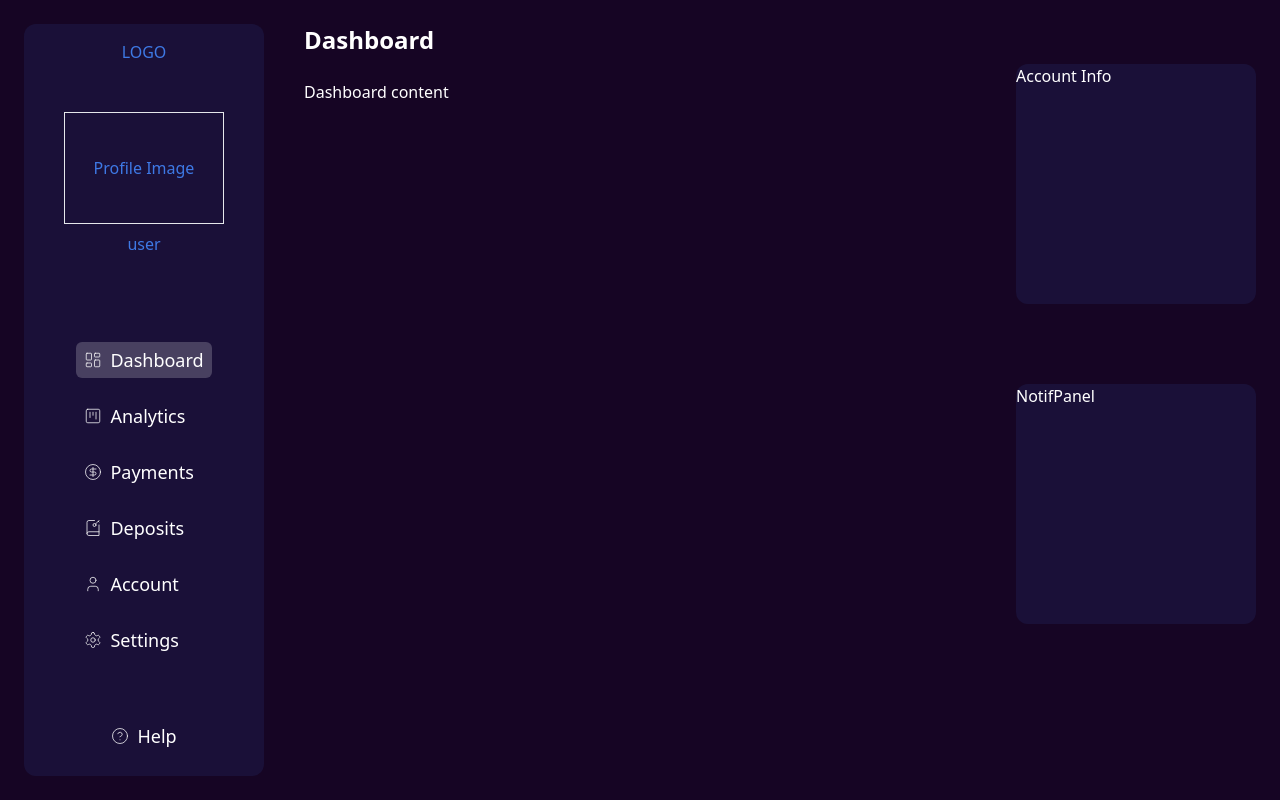
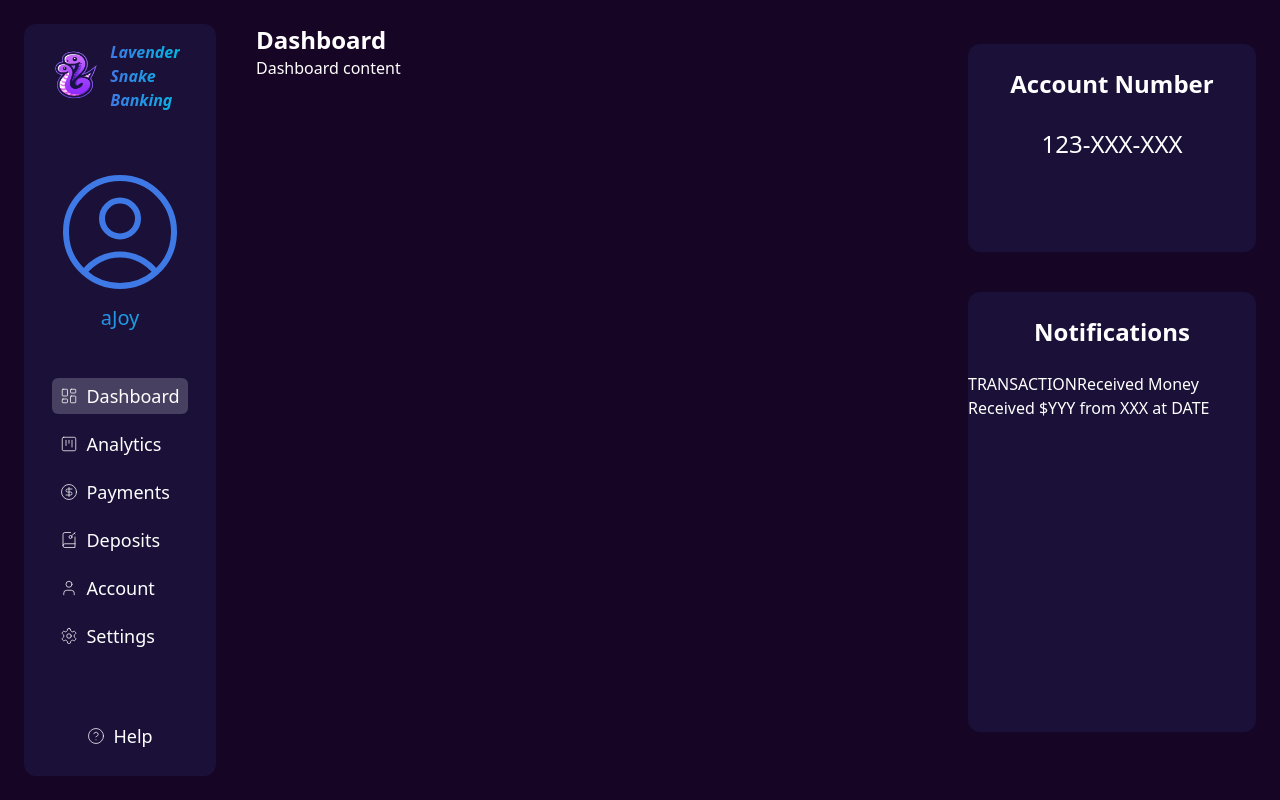
Before and after one commit to Hack-Weekly/lavender-snake-banking, a React (Vite) app in the folder frontend/: page /dashboard in a window 1280 px wide. Built offline with nearby package versions, Linux system fonts and the light colour scheme.

Commit message:
Worked on Right Panels, added in a Logo, added profile picture, added notifications. Added Account Numbers

```diff
--- a/frontend/src/components/dashboard-layout-components/AccountInfo.jsx
+++ b/frontend/src/components/dashboard-layout-components/AccountInfo.jsx
@@ -1,8 +1,14 @@
 
-const AccountInfo = () => {
+const AccountInfo = ({ accInfo }) => {
     return (
-        <div className={"w-60 h-60 flex rounded-xl bg-[#3D7AE5]/10 text-white text-accent"}>
-            Account Info
+        <div className={"w-72 h-52 flex flex-col rounded-xl bg-[#3D7AE5]/10 text-white"}>
+            <div className={"flex py-6 justify-center font-bold text-2xl"}>
+                Account Number
+            </div>
+            <div className={"flex py-1 justify-center text-2xl"}>
+                {accInfo}
+            </div>
+
         </div>
     );
 };
--- a/frontend/src/components/dashboard-layout-components/LeftSideBar.jsx
+++ b/frontend/src/components/dashboard-layout-components/LeftSideBar.jsx
@@ -1,21 +1,34 @@
 import {NavLink} from "react-router-dom";
 import {navOptions} from "../../constants/navOptions";
 import {HelpCircle} from "lucide-react";
+import Logo from "../../assets/Logo.png";
 
-const LeftSideBar = () => {
+const LeftSideBar = ({ user }) => {
     return (
-        <div className="max-h-[calc(100vh-3rem)] w-60 flex flex-col p-4 bg-[#3D7AE5]/10 text-accent rounded-xl">
-            <div className="text-center">LOGO</div>
-            <div className="h-28 flex items-center justify-center border mx-6 mt-12 mb-2">
-                Profile Image
+
+        <div className="max-h-[calc(100vh-3rem)] w-48 flex flex-col p-4 bg-[#3D7AE5]/10 text-accent rounded-xl">
+            <div className="flex pr-5">
+                <span>
+                    <img className={"justify-center w-64"} src={Logo} alt={"logo"}/>
+                </span>
+                <span className={"font-bold italic text-md bg-gradient-to-r from-[#3E79E5] to-[#01B8E3] text-transparent bg-clip-text "}>
+                    Lavender Snake Banking
+                </span>
+            </div>
+            <div className={""}>
+                <div className="h-36 flex items-center justify-center  mt-12 ">
+                    <svg xmlns="http://www.w3.org/2000/svg" fill="none" viewBox="0 0 24 24" strokeWidth={1} stroke="currentColor" className={"w-36"}>
+                        <path strokeLinecap="round" strokeLinejoin="round" d="M17.982 18.725A7.488 7.488 0 0012 15.75a7.488 7.488 0 00-5.982 2.975m11.963 0a9 9 0 10-11.963 0m11.963 0A8.966 8.966 0 0112 21a8.966 8.966 0 01-5.982-2.275M15 9.75a3 3 0 11-6 0 3 3 0 016 0z" />
+                    </svg>
+                </div>
+
+                <div className="text-center text-xl bg-gradient-to-r from-[#3E79E5] to-[#01B8E3] text-transparent bg-clip-text">{user}</div>
             </div>
 
-            <div className="text-center">user</div>
-
-            <div className="py-10"></div>
+            <div className="py-5"></div>
 
             <nav className="flex flex-col items-center flex-auto">
-                <ul className="flex flex-col gap-2 text-lg text-lightest">
+                <ul className="flex flex-col text-lg text-lightest">
                     {navOptions.map((navOption) => {
                         return (
                             <li key={navOption.name}>
@@ -42,7 +55,6 @@ const LeftSideBar = () => {
                             className={({isActive}) =>
                                 `flex items-center gap-2 px-2 py-1 rounded-md my-1.5 transition-colors
                                 hover:bg-gradient-to-r from-[#3E79E5] to-[#01B8E3] hover:text-transparent hover:bg-clip-text hover:bg-clip-icon
-                                before:
                                 duration-150  ${
                                     isActive ? "text-white bg-white/20 " : ""
                                 }`
--- a/frontend/src/components/dashboard-layout-components/NotificationPanel.jsx
+++ b/frontend/src/components/dashboard-layout-components/NotificationPanel.jsx
@@ -1,8 +1,34 @@
+import {LayoutDashboardIcon} from "lucide-react";
 
-const NotificationPanel = () => {
+const NotificationPanel = ( { notifications } ) => {
     return (
-        <div className={"w-60 h-60 flex rounded-xl bg-[#3D7AE5]/10 text-white text-accent"}>
-            NotifPanel
+        <div className={"w-72 min-h-[55vh] max-h-[calc(100vh-3rem)] flex flex-col rounded-xl bg-[#3D7AE5]/10 text-white"}>
+            <div className={"flex py-6 justify-center font-bold text-2xl"}>
+                Notifications
+            </div>
+            <div>
+                <ul>
+                    {notifications.map((notifLine) => {
+                        return (
+                            <li key={notifLine.heading}>
+                                <div>
+                                    <span>
+                                        {notifLine.type}
+                                    </span>
+                                    <span>
+                                        {notifLine.heading}
+                                    </span>
+                                </div>
+                                <div>
+                                    {notifLine.information}
+                                </div>
+
+                            </li>
+                        );
+                    })}
+                </ul>
+            </div>
+
         </div>
     );
 };
--- a/frontend/src/components/layouts/DashboardLayout.jsx
+++ b/frontend/src/components/layouts/DashboardLayout.jsx
@@ -2,23 +2,36 @@ import {Outlet} from "react-router-dom";
 import LeftSideBar from "../dashboard-layout-components/LeftSideBar";
 import AccountInfo from "../dashboard-layout-components/AccountInfo";
 import NotificationPanel from "../dashboard-layout-components/NotificationPanel.jsx";
+import {sampleNotif} from "../../constants/sampleNotif.js";
+
+import Logo from "../../assets/Logo.png";
 
 const DashboardLayout = () => {
     return (
         <div className="min-h-[100vh] p-6 bg-darkest flex">
-            <LeftSideBar/>
+            <LeftSideBar
+                user={"aJoy"}
+            />
             <div className="ml-10 text-lightest flex-auto">
-                <header className="mb-6 font-semibold text-2xl">Dashboard</header>
+                <div className={"flex justify-between items-center"}>
+                    <header className="font-semibold text-2xl align-top">Dashboard</header>
+
+                </div>
+
                 <main className="">
                     <Outlet/>
                 </main>
             </div>
             <div className={"flex flex-col"}>
-                <div className={"py-10"}>
-                    <AccountInfo />
+                <div className={"py-5"}>
+                    <AccountInfo
+                        accInfo={"123-XXX-XXX"}
+                    />
                 </div>
-                <div className={"py-10"}>
-                    <NotificationPanel />
+                <div className={"py-5"}>
+                    <NotificationPanel
+                        notifications={sampleNotif}
+                    />
                 </div>
             </div>
 
--- /dev/null
+++ b/frontend/src/constants/sampleNotif.js
@@ -0,0 +1,10 @@
+import Dashboard from "../components/Dashboard.jsx";
+import {LayoutDashboardIcon} from "lucide-react";
+
+export const sampleNotif = [
+    {
+        type: "TRANSACTION",
+        heading: "Received Money",
+        information: "Received $YYY from XXX at DATE "
+    },
+]
```
Also changed, not shown: frontend/src/assets/Logo.png (added).
